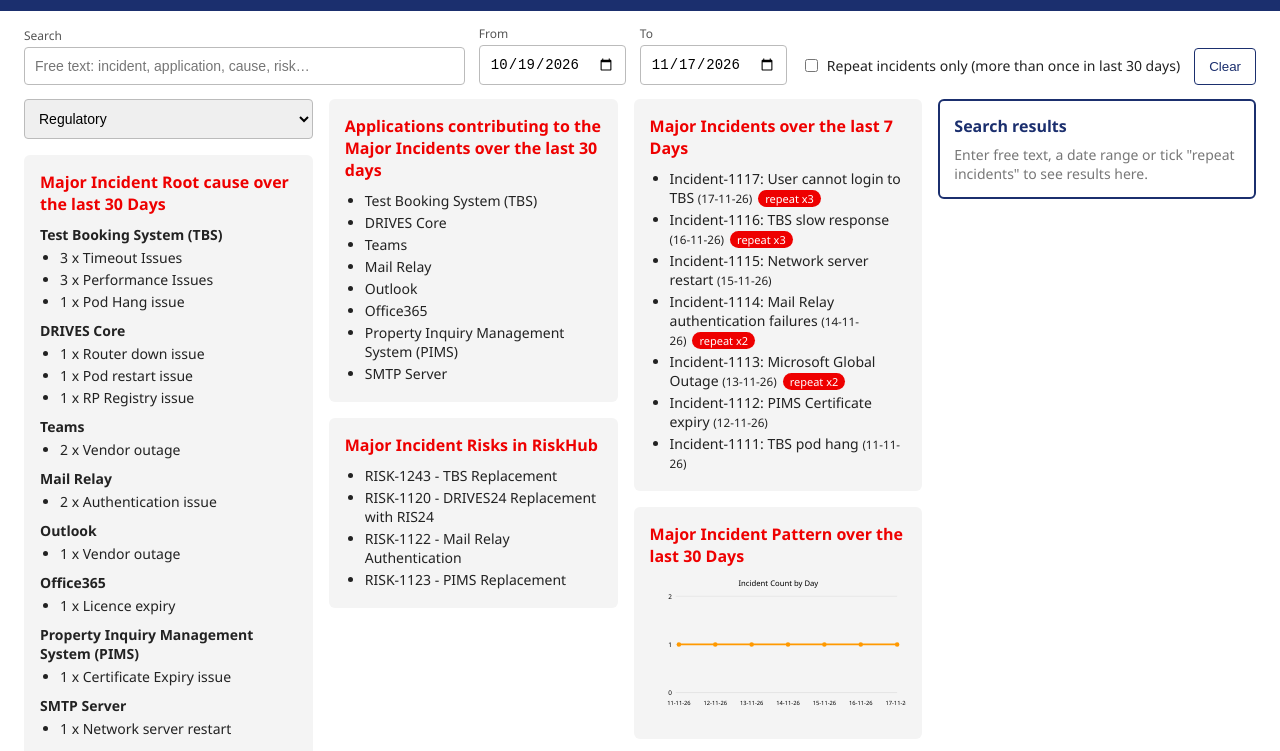
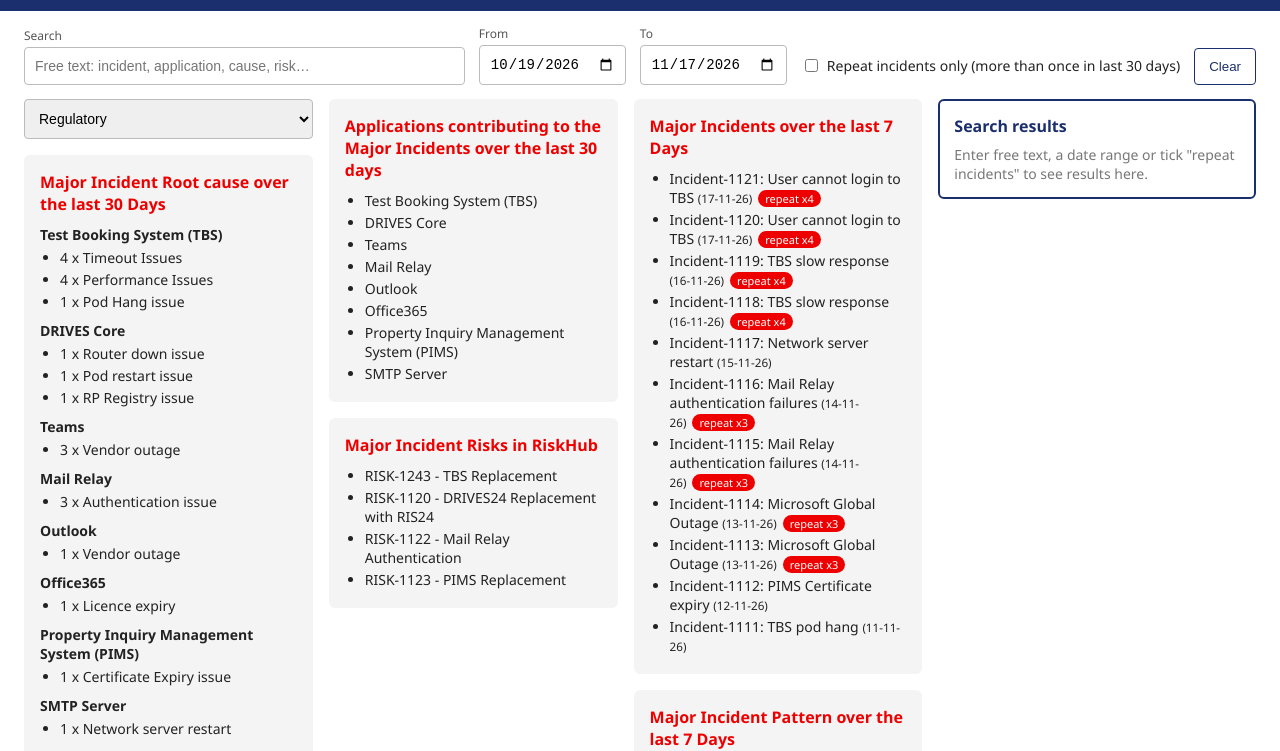
Before and after one commit to marquee-IT-visionary/power-bi, a plain HTML site: page index.html in a window 1280 px wide. Shown: the part 73-824 px from the top of the page. Drawn offline with Linux system fonts and the light colour scheme.

Commit message:
Mock data: cluster repeat incidents on the same days
Co-authored-by: Copilot App <223556219+Copilot@users.noreply.github.com>

```diff
--- a/index.html
+++ b/index.html
@@ -42,7 +42,7 @@ select{width:100%;padding:10px;font-size:14px;border:1px solid #bbb;border-radiu
 <div class="col"><div class="card"><h2>Applications contributing to the Major Incidents over the last 30 days</h2><ul id="apps"></ul></div>
 <div class="card"><h2>Major Incident Risks in RiskHub</h2><ul id="risks"></ul></div></div>
 <div class="col"><div class="card"><h2>Major Incidents over the last 7 Days</h2><ul id="inc"></ul></div>
-<div class="card"><h2>Major Incident Pattern over the last 30 Days</h2><svg id="ch" viewBox="0 0 400 220" width="100%"></svg></div></div>
+<div class="card"><h2>Major Incident Pattern over the last 7 Days</h2><svg id="ch" viewBox="0 0 400 220" width="100%"></svg></div></div>
 <aside><h2>Search results</h2><div id="rsum" class="none"></div><ul id="res"></ul></aside>
 </main>
 <footer>Copyright, Regulatory Applications, Transport for NSW</footer>
@@ -54,17 +54,17 @@ const fmt=d=>`${String(d.getDate()).padStart(2,'0')}-${String(d.getMonth()+1).pa
 // [application, root cause, title, risk, days-ago list]
 const SRC={
 "Regulatory":[
-["Test Booking System (TBS)","Performance Issues","TBS slow response","RISK-1243 - TBS Replacement",[1,9,22]],
+["Test Booking System (TBS)","Performance Issues","TBS slow response","RISK-1243 - TBS Replacement",[1,1,9,22]],
 ["Test Booking System (TBS)","Pod Hang issue","TBS pod hang","RISK-1243 - TBS Replacement",[6]],
-["Test Booking System (TBS)","Timeout Issues","User cannot login to TBS","RISK-1243 - TBS Replacement",[0,12,27]],
+["Test Booking System (TBS)","Timeout Issues","User cannot login to TBS","RISK-1243 - TBS Replacement",[0,0,12,27]],
 ["Property Inquiry Management System (PIMS)","Certificate Expiry issue","PIMS Certificate expiry","RISK-1123 - PIMS Replacement",[5]],
 ["DRIVES Core","RP Registry issue","DRIVES RP Registry failure","RISK-1120 - DRIVES24 Replacement with RIS24",[15]],
 ["DRIVES Core","Pod restart issue","DRIVES pod restart loop","RISK-1120 - DRIVES24 Replacement with RIS24",[19]],
 ["DRIVES Core","Router down issue","Router down at DRIVES site","RISK-1120 - DRIVES24 Replacement with RIS24",[24]],
-["Mail Relay","Authentication issue","Mail Relay authentication failures","RISK-1122 - Mail Relay Authentication",[3,17]],
+["Mail Relay","Authentication issue","Mail Relay authentication failures","RISK-1122 - Mail Relay Authentication",[3,3,17]],
 ["SMTP Server","Network server restart","Network server restart","",[2]],
 ["Outlook","Vendor outage","Outlook web unavailable","",[11]],
-["Teams","Vendor outage","Microsoft Global Outage","",[4,21]],
+["Teams","Vendor outage","Microsoft Global Outage","",[4,4,21]],
 ["Office365","Licence expiry","Akamai licence expiry","",[7]]],
 "Safety Asset":[
 ["Rail Safety Monitoring System","Sensor Calibration issue","Sensor feed dropped on Line 3","RISK-2011 - Safety Monitoring Sensor Obsolescence",[2,10]],
@@ -75,9 +75,9 @@ const SRC={
 ["Level Crossing Alerts","SMS Gateway outage","SMS gateway outage","RISK-2022 - Level Crossing Alert Redundancy",[0,16]],
 ["Tunnel Ventilation SCADA","Alarm Delay","SCADA alarm delay","",[9]]],
 "Platform":[
-["Kubernetes Platform","Node Pressure issue","Cluster node pressure in Prod","RISK-3001 - Kubernetes Version End of Support",[0,3,8,14]],
+["Kubernetes Platform","Node Pressure issue","Cluster node pressure in Prod","RISK-3001 - Kubernetes Version End of Support",[0,0,0,3,8,14]],
 ["Kubernetes Platform","Pod Eviction issue","Pod evictions in Prod","RISK-3001 - Kubernetes Version End of Support",[6,23]],
-["API Gateway","Rate Limit misconfiguration","API Gateway 502 errors","RISK-3008 - API Gateway Single Point of Failure",[2,11,25]],
+["API Gateway","Rate Limit misconfiguration","API Gateway 502 errors","RISK-3008 - API Gateway Single Point of Failure",[2,2,11,25]],
 ["API Gateway","Certificate Expiry issue","API Gateway cert expiry","RISK-3008 - API Gateway Single Point of Failure",[17]],
 ["Identity Platform (SSO)","Token Service Timeout","SSO login latency","RISK-3014 - SSO Token Service Capacity",[4,19]],
 ["Messaging Bus","Queue Backlog issue","Queue backlog on Messaging Bus","RISK-3019 - Messaging Bus Upgrade",[9]],
```
Also changed, not shown: operations-dashboard/index.html (+7 -7 lines).
